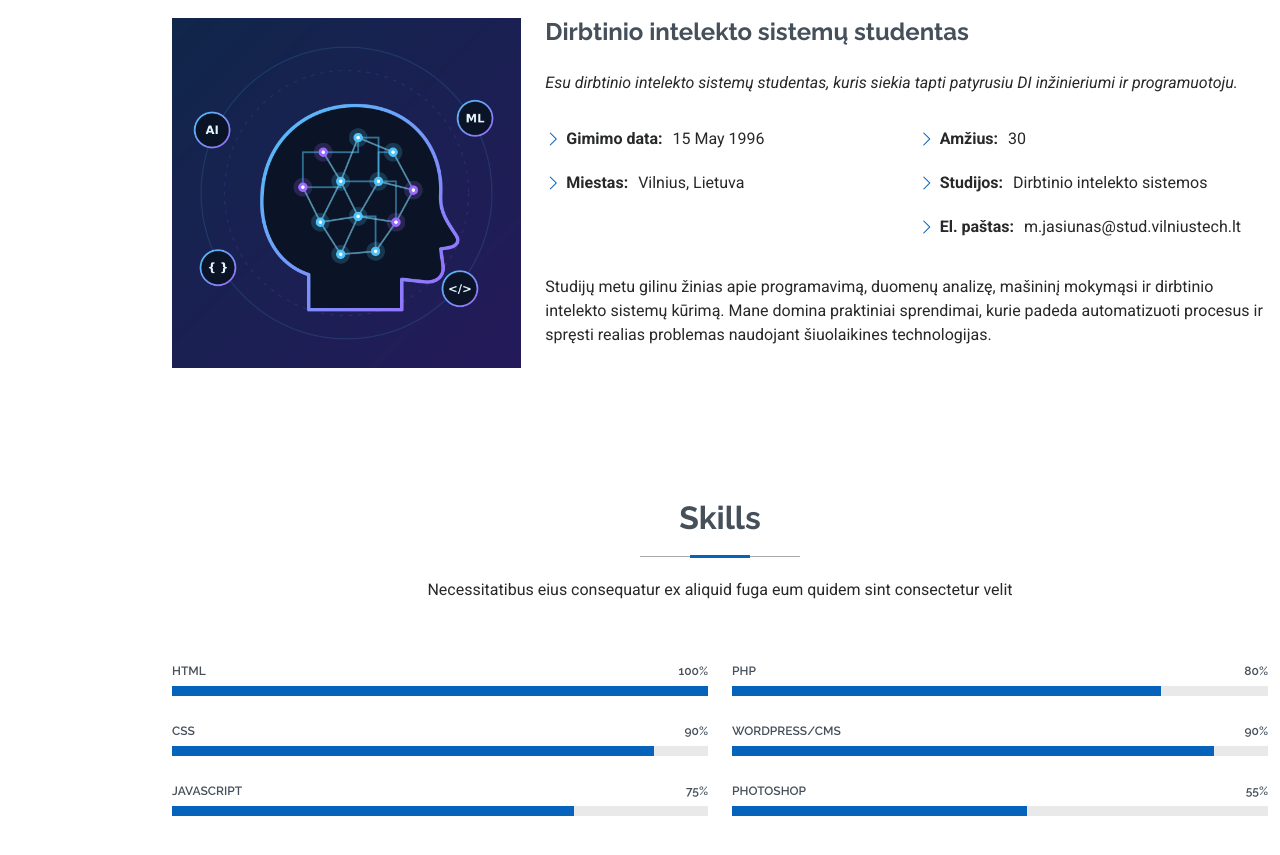
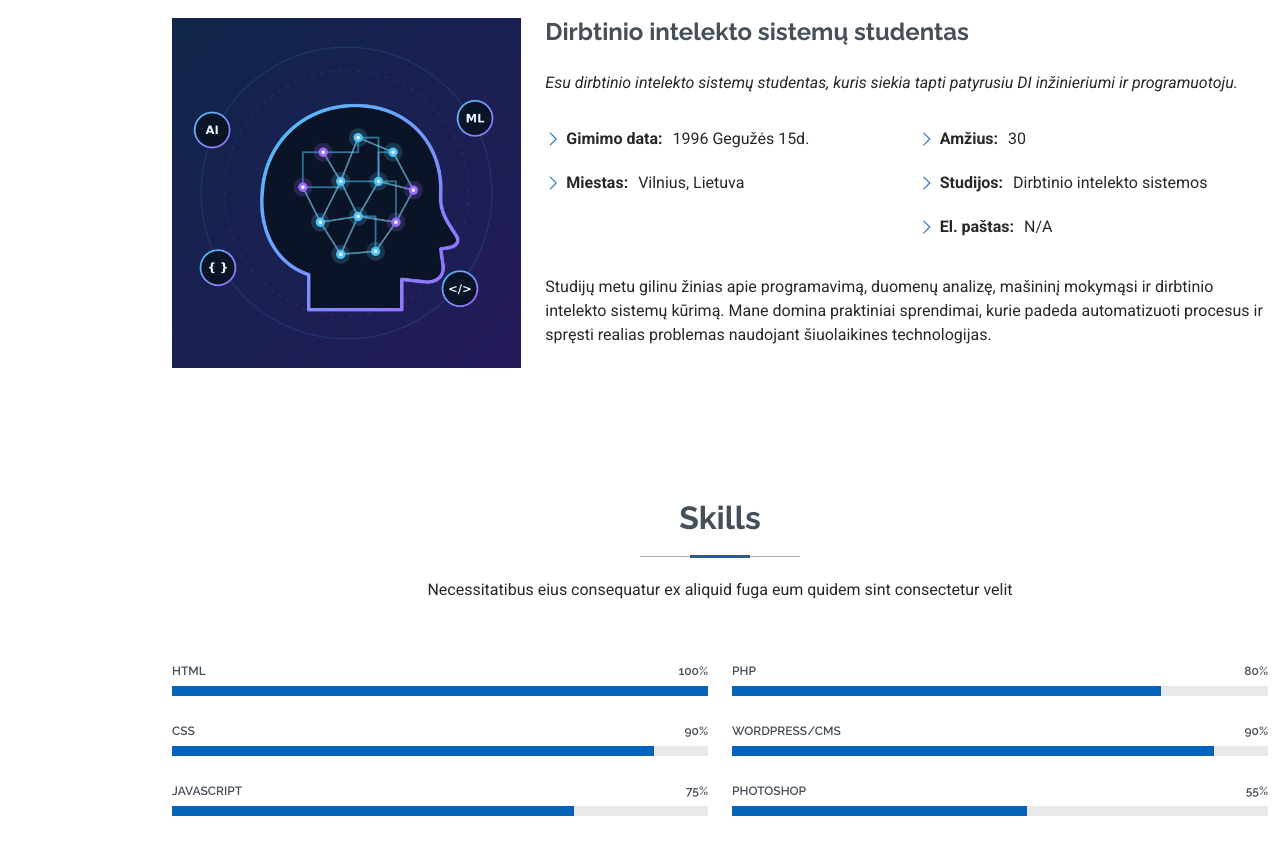
Before and after one commit to ModestasJasiunas/ModestasJasiunas.github.io, a plain HTML site: page index.html in a window 1280 px wide. Shown: the part 980-1835 px from the top of the page. Drawn offline with Linux system fonts and the light colour scheme.

Commit message:
Atnaujinti profilio informaciją

```diff
--- a/index.html
+++ b/index.html
@@ -107,7 +107,7 @@
             <div class="row">
               <div class="col-lg-6">
                 <ul>
-                  <li><i class="bi bi-chevron-right"></i> <strong>Gimimo data:</strong> <span>15 May 1996</span></li>
+                  <li><i class="bi bi-chevron-right"></i> <strong>Gimimo data:</strong> <span>1996 Gegužės 15d.</span></li>
                   <li><i class="bi bi-chevron-right"></i> <strong>Miestas:</strong> <span>Vilnius, Lietuva</span></li>
                 </ul>
               </div>
@@ -115,7 +115,7 @@
                 <ul>
                   <li><i class="bi bi-chevron-right"></i> <strong>Amžius:</strong> <span>30</span></li>
                   <li><i class="bi bi-chevron-right"></i> <strong>Studijos:</strong> <span>Dirbtinio intelekto sistemos</span></li>
-                  <li><i class="bi bi-chevron-right"></i> <strong>El. paštas:</strong> <span>m.jasiunas@stud.vilniustech.lt</span></li>
+                  <li><i class="bi bi-chevron-right"></i> <strong>El. paštas:</strong> <span>N/A</span></li>
                 </ul>
               </div>
             </div>
```
